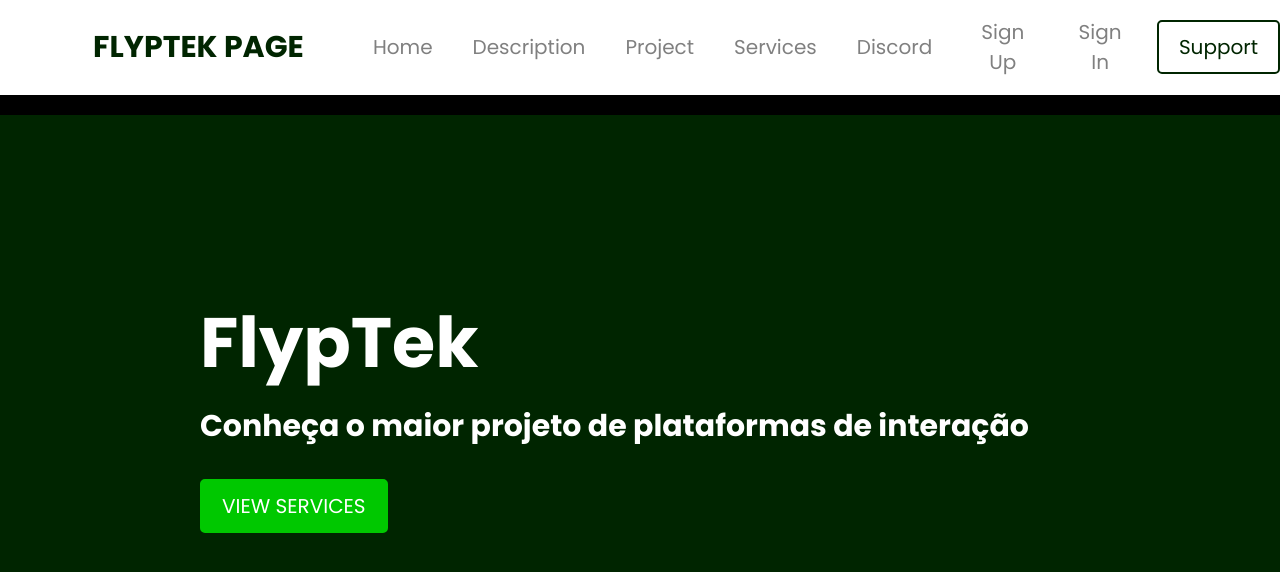
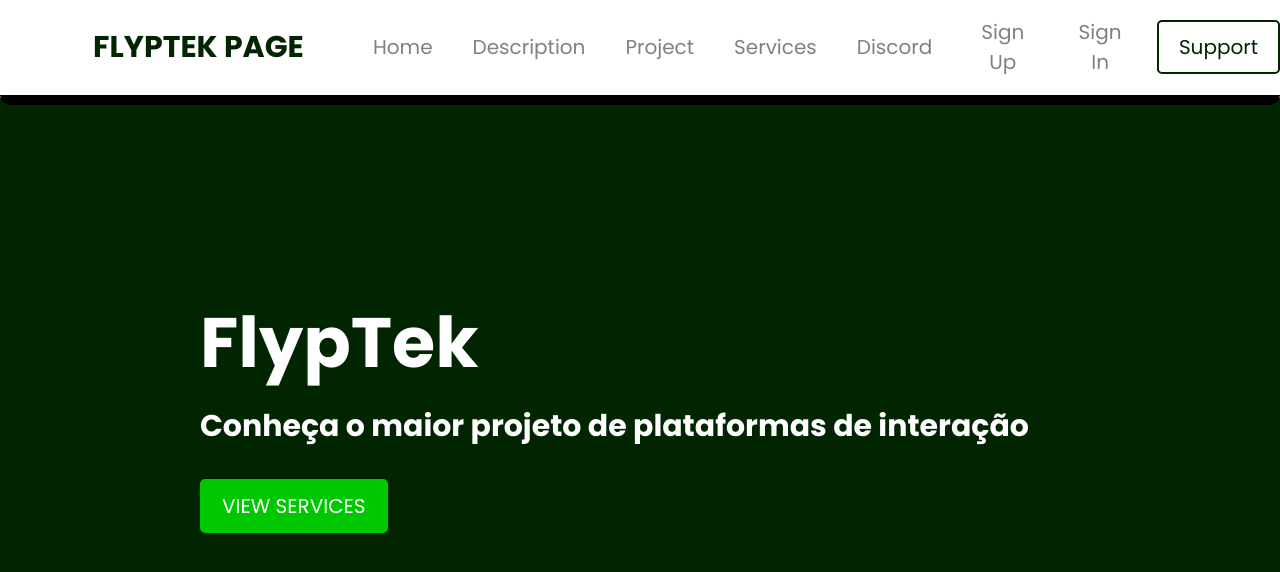
Before and after one commit to vitorqzll/flyptek, a plain HTML site: page index.html in a window 1280 px wide. Drawn offline with Linux system fonts and the light colour scheme; a web font is replaced by a local one.

Commit message:
Update style.css

```diff
--- a/style.css
+++ b/style.css
@@ -19,7 +19,9 @@ header {
     z-index: 999;
     width: 100%;
     margin-top: 0;
-    border-bottom: 20px solid black;
+    border-bottom-right-radius: 10px;
+    border-bottom-left-radius: 10px;
+    border-bottom: 10px solid black;
     background-color: white;
 }
 
```
